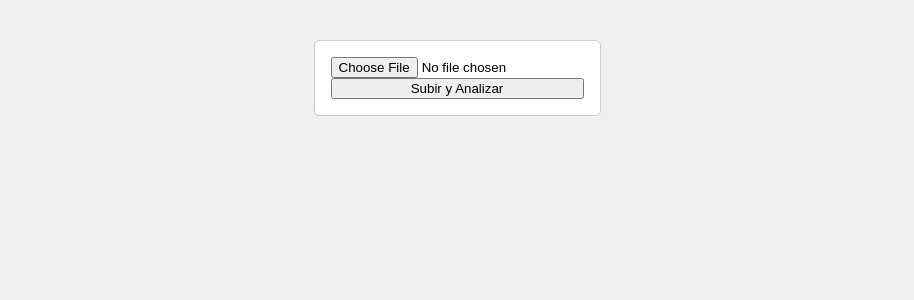
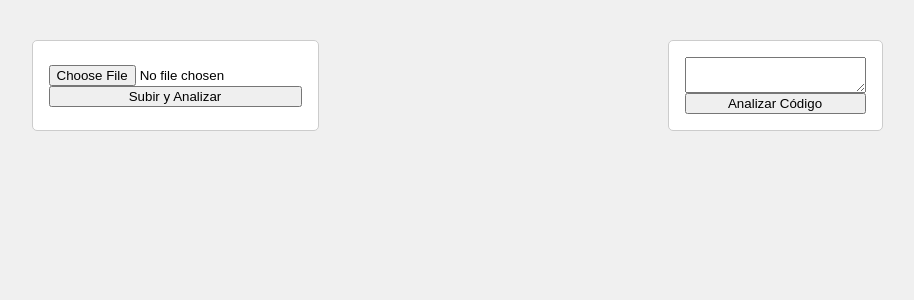
Before and after one commit to NoeOnDev/Lexical-Analyzer-Web, a React (Vite) app in the folder front-end/: page / in a window 1280 px wide. Shown: the top 300 px of the page, without its empty margins (183-1097 px from the left). Built offline with nearby package versions, Linux system fonts and the light colour scheme.

Commit message:
chore: Update front-end styling and form layout

```diff
--- a/front-end/src/App.css
+++ b/front-end/src/App.css
@@ -12,7 +12,7 @@ body {
 
 .container {
   display: flex;
-  flex-direction: column;
+  flex-direction: row;
   justify-content: center;
 }
 
@@ -26,3 +26,14 @@ body {
   border-radius: 5px;
   background-color: #fff;
 }
+
+.form-code {
+  display: flex;
+  flex-direction: column;
+  justify-content: center;
+  margin: 0 auto;
+  padding: 1rem;
+  border: 1px solid #ccc;
+  border-radius: 5px;
+  background-color: #fff;
+}
--- a/front-end/src/App.jsx
+++ b/front-end/src/App.jsx
@@ -3,13 +3,18 @@ import './App.css';
 
 function App() {
   const [file, setFile] = useState(null);
+  const [code, setCode] = useState('');
   const [response, setResponse] = useState(null);
 
   const onFileChange = (event) => {
     setFile(event.target.files[0]);
   };
 
-  const onFormSubmit = async (event) => {
+  const onCodeChange = (event) => {
+    setCode(event.target.value);
+  };
+
+  const onFileFormSubmit = async (event) => {
     event.preventDefault();
     const formData = new FormData();
     formData.append('file', file);
@@ -21,11 +26,28 @@ function App() {
     setResponse(data);
   };
 
+  const onCodeFormSubmit = async (event) => {
+    event.preventDefault();
+    const response = await fetch('http://localhost:3003/analyze', {
+      method: 'POST',
+      body: code,
+      headers: {
+        'Content-Type': 'text/plain',
+      },
+    });
+    const data = await response.text();
+    setResponse(data);
+  };
+
   return (
     <div className='container'>
-      <form className='form' onSubmit={onFormSubmit}>
+      <form className='form' onSubmit={onFileFormSubmit}>
         <input type="file" onChange={onFileChange} />
         <button type="submit">Subir y Analizar</button>
+      </form>
+      <form className='form-code' onSubmit={onCodeFormSubmit}>
+        <textarea onChange={onCodeChange} value={code} />
+        <button type="submit">Analizar Código</button>
       </form>
       {response && <pre>{response}</pre>}
     </div>
```
Also changed, not shown: 1 other file (tests, documents, lock files or other folders).
